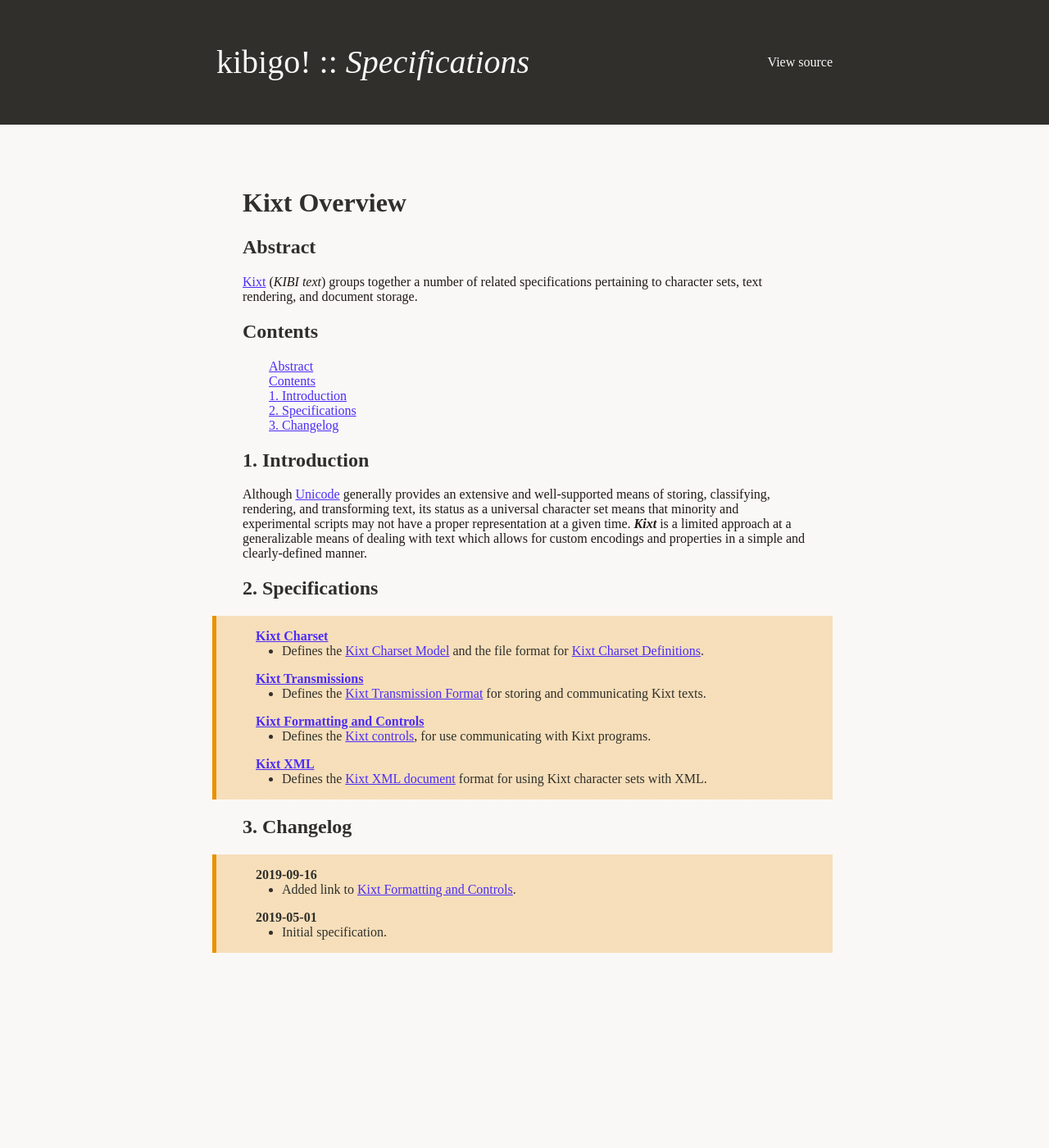
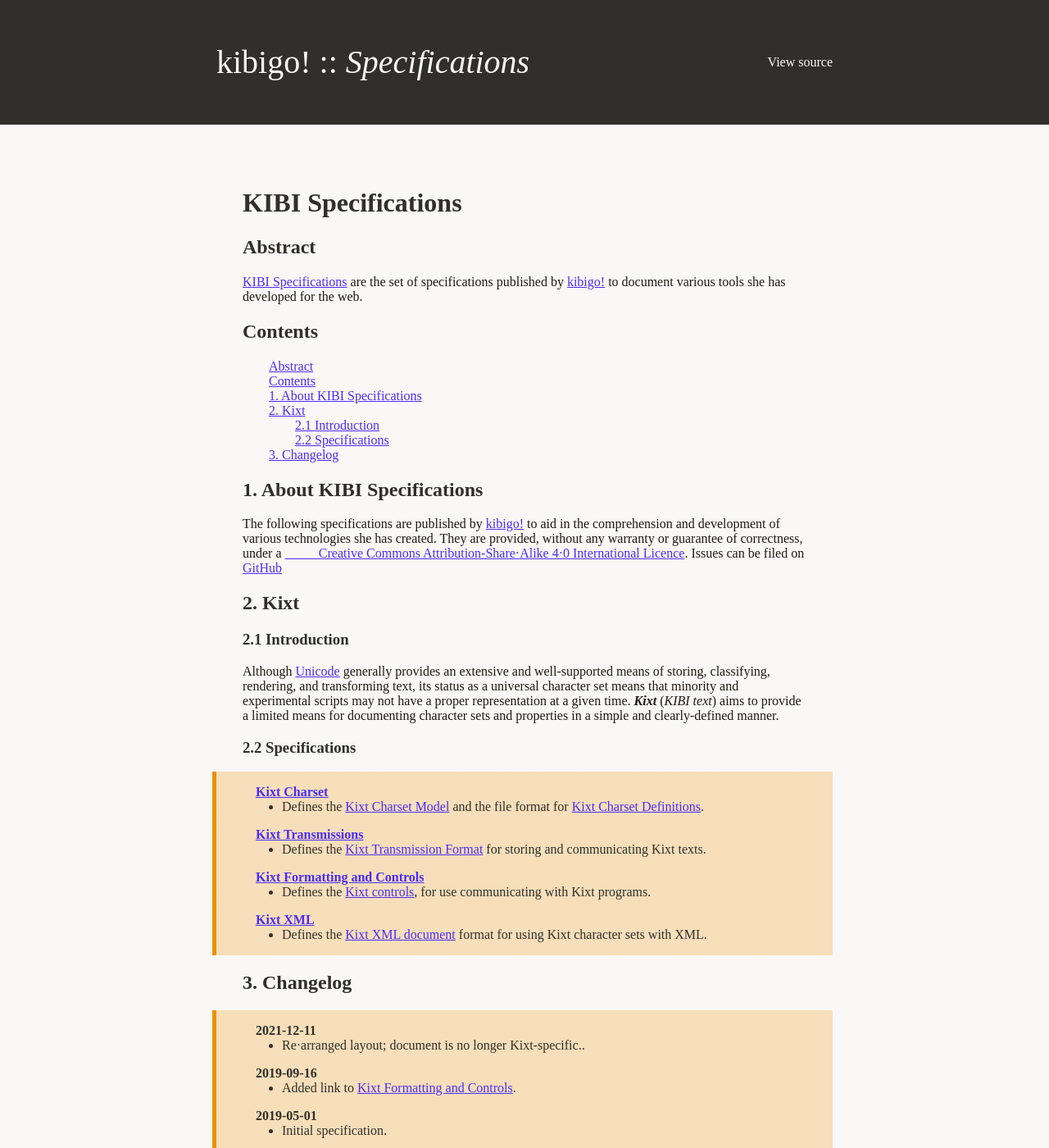
Before and after one commit to marrus-sh/Specifications, a Jekyll site: the page built from README.md, in a window 1280 px wide and 1400 px high. Shown: the whole window at 82% size. Built offline with Jekyll 4.4.1, drawn with Linux system fonts in a browser that asks for light colours; our own code applies the rules of GitHub Pages for plain Markdown files.

Commit message:
Update main page; make more generic

```diff
--- /dev/null
+++ b/README.md
@@ -0,0 +1,61 @@
+# KIBI Specifications
+
+## Abstract {#abstract}
+
+[KIBI Specifications] are the set of specifications published by [kibigo!] to document various tools she has developed for the web.
+
+<nav id="toc" markdown="block">
+##  Contents
+
++ Table of Contents
+{:toc id="toc.contents"}
+</nav>
+
+## 1. About KIBI Specifications {#about}
+
+The following specifications are published by [kibigo!] to aid in the comprehension and development of various technologies she has created.
+They are provided, without any warranty or guarantee of correctness, under a [🅭🅯🄎 Creative Commons Attribution‐Share·Alike 4·0 International Licence][CC BY-SA 4.0].
+Issues can be filed on [GitHub][KIBI Specifications GitHub]
+
+##  2. Kixt  {#kixt}
+
+### 2.1 Introduction
+{: id="kixt.introduction"}
+
+Although [Unicode] generally provides an extensive and well‐supported means of storing, classifying, rendering, and transforming text, its status as a universal character set means that minority and experimental scripts may not have a proper representation at a given time.
+<dfn id="dfn.Kixt">Kixt</dfn> (<i>KIBI text</i>) aims to provide a limited means for documenting character sets and properties in a simple and clearly‐defined manner.
+
+### 2.2 Specifications
+{: id="kixt.specifications"}
+
+[Kixt Charset]
+
+: Defines the [Kixt Charset Model] and the file format for [Kixt Charset Definitions][Kixt Charset Definition].
+
+[Kixt Transmissions]
+
+: Defines the [Kixt Transmission Format] for storing and communicating Kixt texts.
+
+[Kixt Formatting and Controls]
+
+: Defines the [Kixt controls], for use communicating with Kixt programs.
+
+[Kixt XML]
+
+: Defines the [Kixt XML document] format for using Kixt character sets with XML.
+
+## 3. Changelog {#changelog}
+
+{: id="changelog.2021-12-11"} <time>2021-12-11</time>
+
+: Re·arranged layout; document is no longer Kixt‐specific..
+
+{: id="changelog.2019-09-16"} <time>2019-09-16</time>
+
+: Added link to [Kixt Formatting and Controls].
+
+{: id="changelog.2019-05-01"} <time>2019-05-01</time>
+
+: Initial specification.
+
+{% include references.md %}
--- a/_includes/references.md
+++ b/_includes/references.md
@@ -1,3 +1,5 @@
+[CC BY-SA 4.0]: <https://creativecommons.org/licenses/by-sa/4.0/> "Creative Commons Attribution-ShareAlike 4.0 International"
+
 [RFC2119]: <https://tools.ietf.org/html/rfc2119> "Key words for use in RFCs to Indicate Requirement Levels"
 [RFC3987]: <https://tools.ietf.org/html/rfc3987> "Internationalized Resource Identifiers (IRIs)"
 [ABNF]: <https://tools.ietf.org/html/rfc5234> "Augmented BNF for Syntax Specifications: ABNF"
@@ -127,8 +129,11 @@
 [`xsd:unsignedByte`]: <https://www.w3.org/TR/xmlschema11-2/#unsignedByte>
 [`xsd:positiveInteger`]: <https://www.w3.org/TR/xmlschema11-2/#positiveInteger>
 
-[Kixt Overview]: <{{ "/" | absolute_url }}> "Kixt Overview"
-[Kixt]: <{{ "/#dfn.Kixt" }}>
+[kibigo!]: <https://go.KIBI.family/About/#me> "kibigo!"
+
+[Kibi Specifications]: <{{ "/" | absolute_url }}> "Kibi Specifications"
+[Kibi Specifications GitHub]: <https://github.com∕marrus-sh/Specifications> "github:marrus-sh/Specifications"
+[Kixt]: <{{ "/#dfn.Kixt" | absolute_url }}>
 
 [Kixt Ontology]: <https://vocab.KIBI.family/Kixt/#> "Kixt Ontology"
 
--- a/index.md
+++ /dev/null
@@ -1,47 +0,0 @@
-# Kixt Overview
-
-## Abstract {#abstract}
-
-[Kixt] (<i>KIBI text</i>) groups together a number of related specifications pertaining to character sets, text rendering, and document storage.
-
-<nav id="toc" markdown="block">
-##  Contents
-
-+ Table of Contents
-{:toc id="toc.contents"}
-</nav>
-
-## 1. Introduction {#introduction}
-
-Although [Unicode] generally provides an extensive and well-supported means of storing, classifying, rendering, and transforming text, its status as a universal character set means that minority and experimental scripts may not have a proper representation at a given time.
-<dfn id="dfn.Kixt">Kixt</dfn> is a limited approach at a generalizable means of dealing with text which allows for custom encodings and properties in a simple and clearly-defined manner.
-
-##  2. Specifications  {#specifications}
-
-[Kixt Charset]
-
-: Defines the [Kixt Charset Model] and the file format for [Kixt Charset Definitions][Kixt Charset Definition].
-
-[Kixt Transmissions]
-
-: Defines the [Kixt Transmission Format] for storing and communicating Kixt texts.
-
-[Kixt Formatting and Controls]
-
-: Defines the [Kixt controls], for use communicating with Kixt programs.
-
-[Kixt XML]
-
-: Defines the [Kixt XML document] format for using Kixt character sets with XML.
-
-## 3. Changelog {#changelog}
-
-{: id="changelog.2019-09-16"} <time>2019-09-16</time>
-
-: Added link to [Kixt Formatting and Controls].
-
-{: id="changelog.2019-05-01"} <time>2019-05-01</time>
-
-: Initial specification.
-
-{% include references.md %}
```
